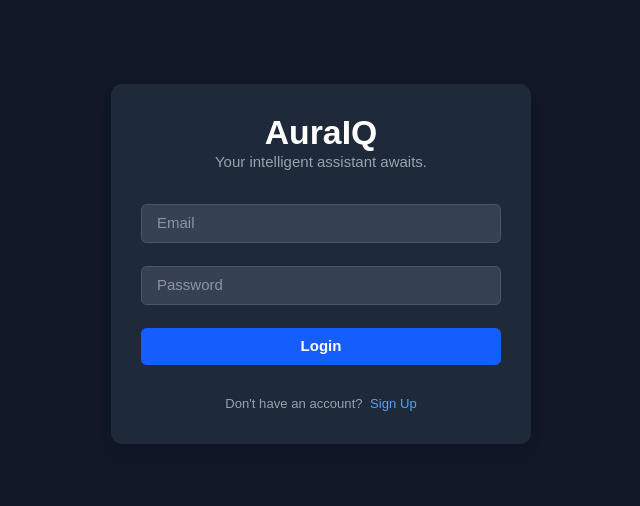
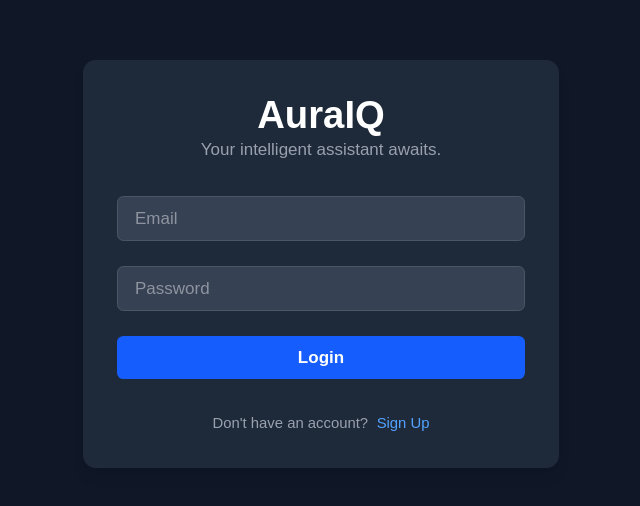
Before and after one commit to ProSamhacker/auraiq-app, a Next.js app: page / in a window 1280 px wide. Shown: the part 136-642 px from the top of the page, without its empty margins (319-959 px from the left). Built offline with nearby package versions, Linux system fonts and the light colour scheme; no server answers.

Commit message:
upload features etc

```diff
--- a/src/app/globals.css
+++ b/src/app/globals.css
@@ -22,7 +22,7 @@ html {
 @media (min-width: 768px) {
   /* Larger font size for tablets and desktops (md breakpoint) */
   html {
-    font-size: 15px;
+    font-size: 17px;
   }
 }
 
--- a/src/components/ChatBubble.tsx
+++ b/src/components/ChatBubble.tsx
@@ -84,7 +84,7 @@ const ChatBubble: FC<ChatBubbleProps> = ({ message }) => {
       )}
 
       {/* vvvvv THIS LINE IS MODIFIED vvvvv */}
-      <div className={`relative w-fit max-w-[90%] md:max-w-xl lg:max-w-2xl p-3 rounded-2xl ${isUser ? "bg-blue-600 text-white rounded-br-none" : "bg-gray-800 text-gray-300 rounded-bl-none"}`}>
+      <div className={`relative w-fit max-w-[90%] md:max-w-xl lg:max-w-3xl p-3 rounded-2xl ${isUser ? "bg-blue-600 text-white rounded-br-none" : "bg-gray-800 text-gray-300 rounded-bl-none"}`}>
         <div className="prose prose-invert prose-p:my-2 text-sm leading-relaxed">
           {promptText && <ReactMarkdown components={customComponents}>{promptText}</ReactMarkdown>}
         </div>
```
